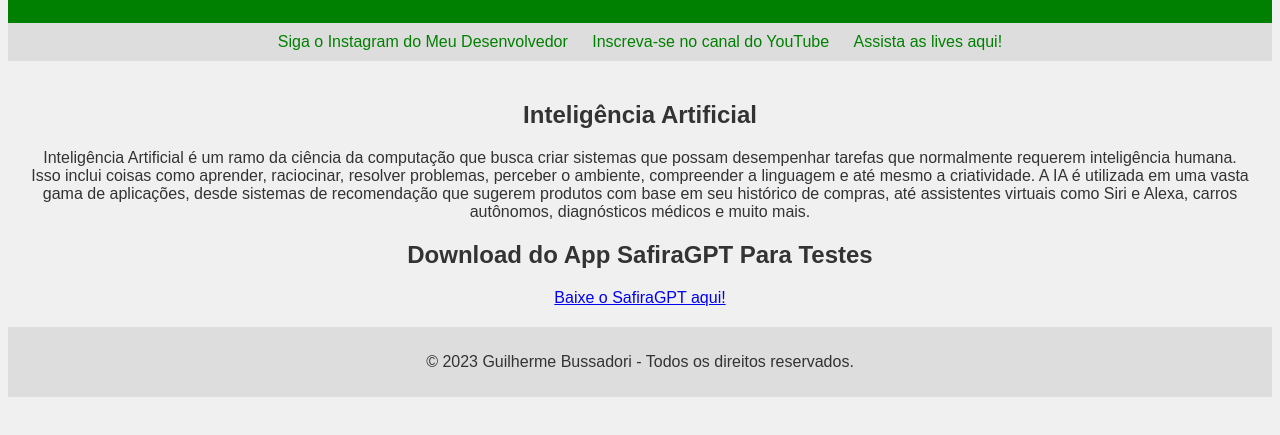
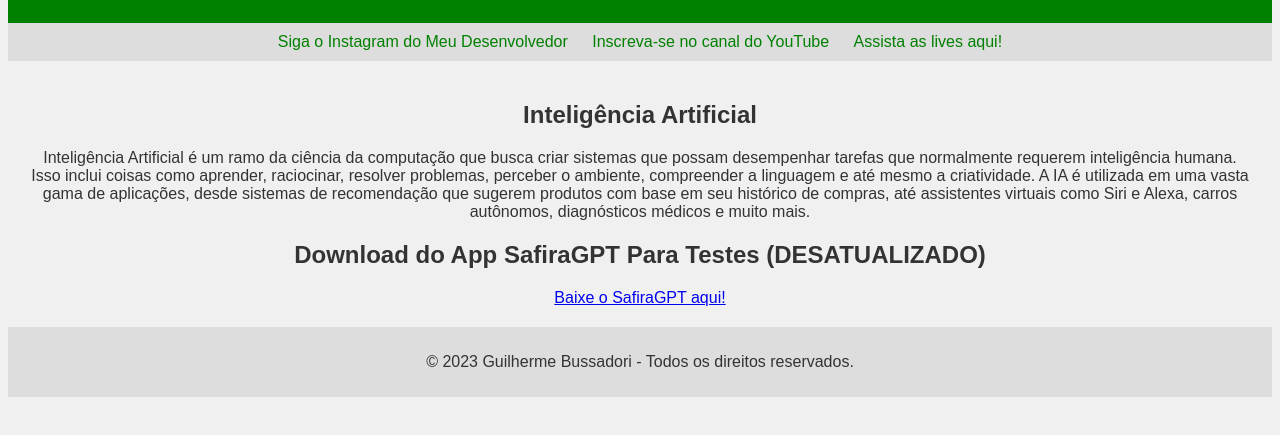
Before and after one commit to GuilhermeBussadori/safiragptblog, a plain HTML site: page index.html in a window 1280 px wide. Shown: the part 119-554 px from the top of the page. Drawn offline with Linux system fonts and the light colour scheme.

Commit message:
Update index.html

```diff
--- a/index.html
+++ b/index.html
@@ -23,7 +23,7 @@
         </section>
 
         <section>
-            <h2>Download do App SafiraGPT Para Testes</h2>
+            <h2>Download do App SafiraGPT Para Testes (DESATUALIZADO)</h2>
             <a href="https://www.mediafire.com/file/6pr1q1450quk3ga/SafiraGPT.rar/file">Baixe o SafiraGPT aqui!</a>
         </section>
     </main>
```
